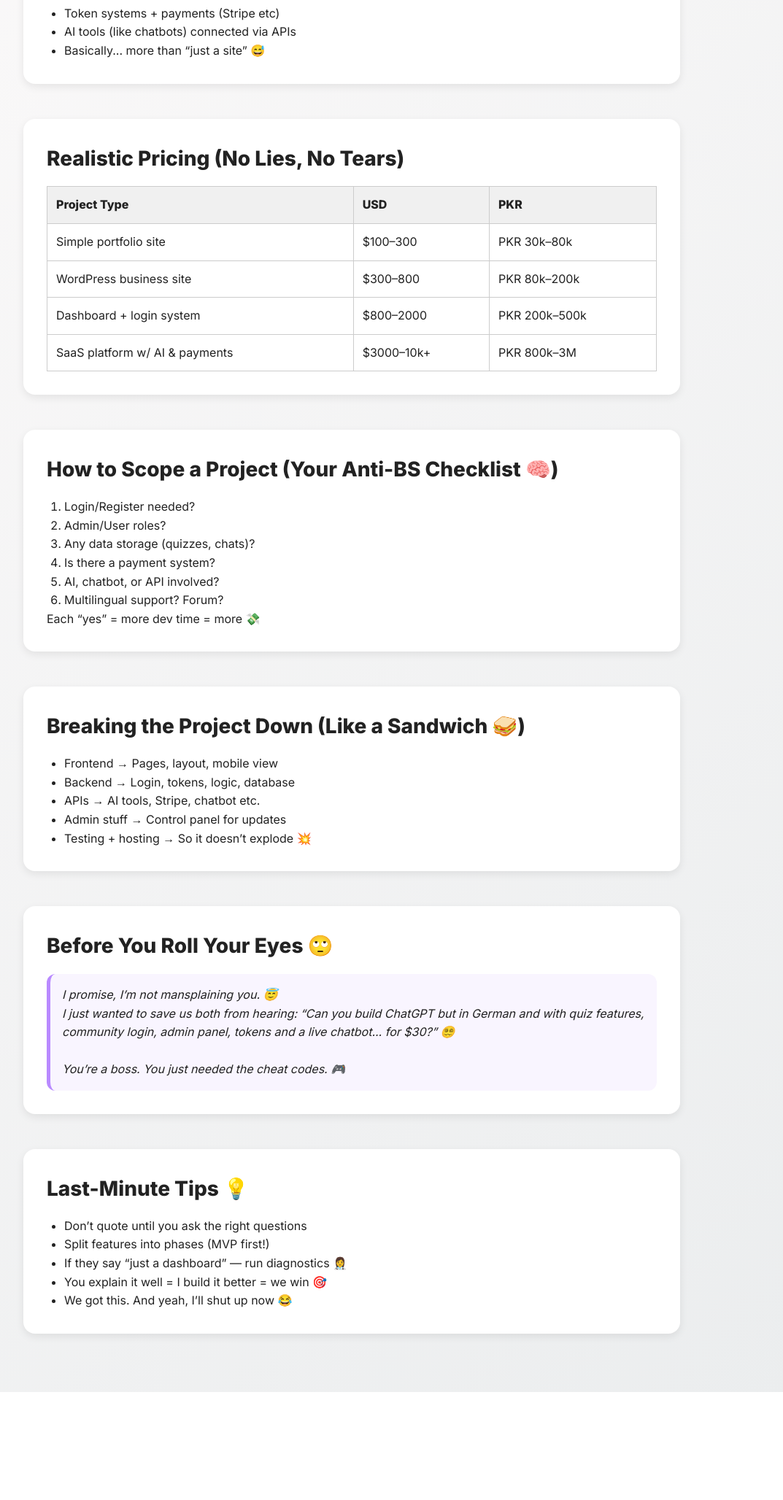
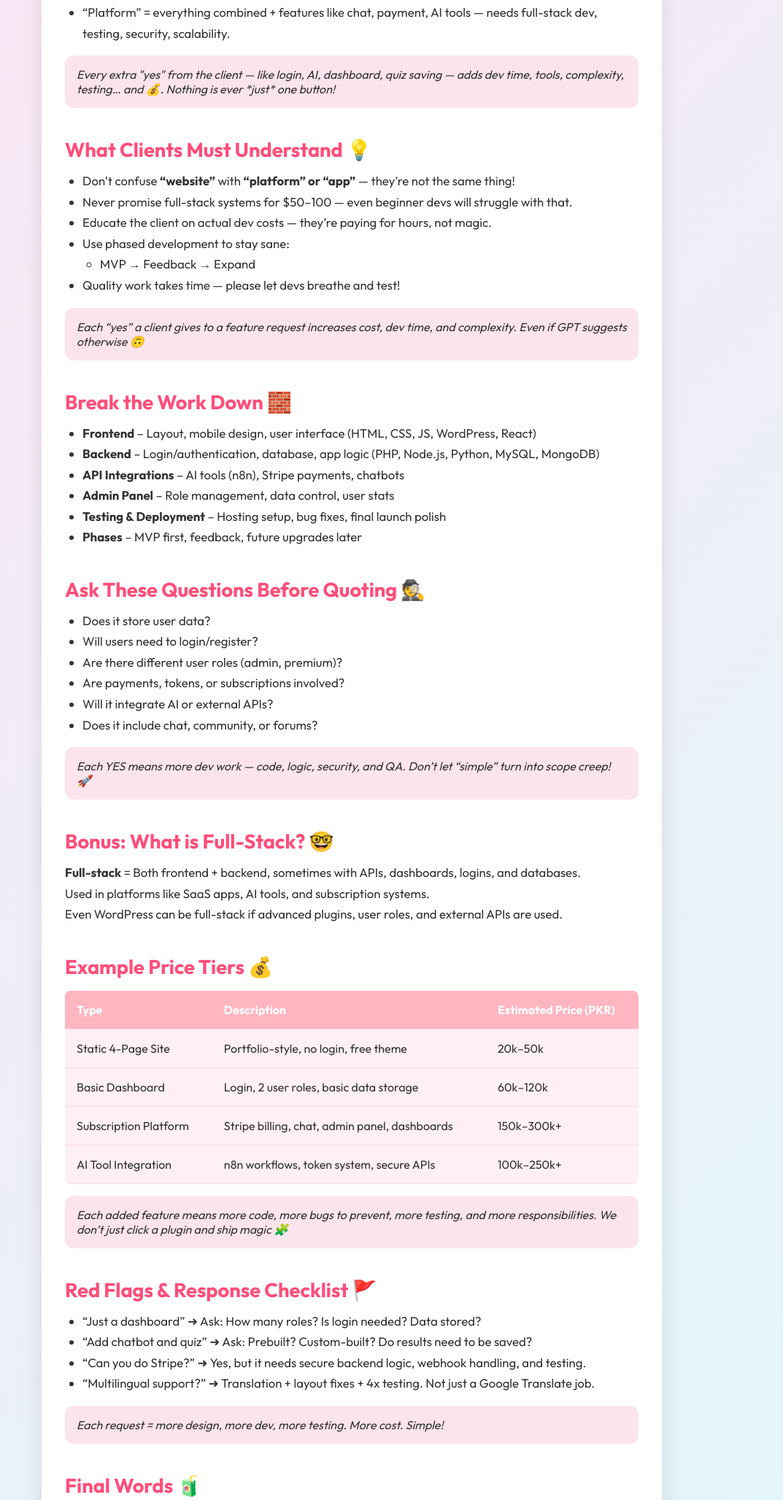
Before and after one commit to ahmedhassan8103/read-me, a plain HTML site: page index.html in a window 1280 px wide. Shown: the part 683-2739 px from the top of the page at 73% size, without its empty margins (158-1231 px from the left). Before the commit the page ends 2591 px from the top, so only its background shows below. Drawn offline with Linux system fonts and the light colour scheme.

Commit message:
Update index.html

```diff
--- a/index.html
+++ b/index.html
@@ -3,157 +3,250 @@
 <head>
   <meta charset="UTF-8" />
   <meta name="viewport" content="width=device-width, initial-scale=1.0" />
-  <title>Dev Stuff But Make It Friendly 💻💅</title>
-  <link href="https://fonts.googleapis.com/css2?family=Inter:wght@400;600;800&display=swap" rel="stylesheet">
+  <title>Project Pricing Survival Kit 💼✨</title>
+  <link href="https://fonts.googleapis.com/css2?family=Outfit:wght@400;600;700&display=swap" rel="stylesheet">
   <style>
-    * { box-sizing: border-box; margin: 0; padding: 0; }
+    * {
+      box-sizing: border-box;
+      margin: 0;
+      padding: 0;
+    }
     body {
-      font-family: 'Inter', sans-serif;
-      background: linear-gradient(135deg, #fdfbfb 0%, #ebedee 100%);
-      color: #222;
+      font-family: 'Outfit', sans-serif;
+      background: linear-gradient(135deg, #ffe4f3, #e0f7fa);
+      color: #333;
       padding: 2rem;
-      line-height: 1.6;
+      overflow-x: hidden;
     }
     header {
       text-align: center;
-      margin-bottom: 3rem;
+      margin-bottom: 2rem;
+      animation: fadeIn 1s ease-in-out;
     }
     header h1 {
-      font-size: 2.5rem;
-      font-weight: 800;
+      font-size: 2.8rem;
+      font-weight: 700;
+      color: #ff4d79;
     }
     header p {
       font-size: 1.1rem;
-      color: #666;
+      color: #555;
+      margin-top: 0.5rem;
+    }
+    .container {
+      max-width: 850px;
+      margin: 0 auto;
+      background: white;
+      border-radius: 1rem;
+      box-shadow: 0 10px 30px rgba(0, 0, 0, 0.1);
+      padding: 2rem;
+      animation: slideUp 1s ease-in-out;
     }
     section {
-      max-width: 900px;
-      margin: auto;
-      margin-bottom: 3rem;
-      padding: 2rem;
-      background: #fff;
-      border-radius: 1rem;
-      box-shadow: 0 4px 12px rgba(0,0,0,0.08);
+      margin-bottom: 2.5rem;
+      animation: fadeInUp 0.8s ease forwards;
     }
     h2 {
-      font-size: 1.75rem;
-      color: #222;
-      margin-bottom: 1rem;
+      font-size: 1.7rem;
+      color: #ff4d79;
+      margin-bottom: 0.75rem;
     }
-    ul, ol {
+    p, li {
+      font-size: 1.05rem;
+      line-height: 1.7;
+    }
+    ul {
       margin-left: 1.5rem;
     }
-    .funny {
-      background: #f9f5ff;
-      border-left: 5px solid #b98aff;
+    .disclaimer {
+      background-color: #fff8dc;
+      border-left: 5px solid #ffa726;
+      padding: 1rem 1.2rem;
+      margin-bottom: 2rem;
+      border-radius: 0.75rem;
+      font-style: italic;
+    }
+    .note {
+      background: #fce4ec;
       padding: 1rem;
       border-radius: 0.75rem;
       font-style: italic;
+      margin-top: 1rem;
     }
-    .disclaimer {
-      background: #fff3cd;
-      border-left: 6px solid #ffc107;
-      padding: 1.25rem;
-      border-radius: 0.8rem;
-      font-size: 1rem;
-      margin-bottom: 2rem;
+    .footer {
+      text-align: center;
+      margin-top: 3rem;
+      font-size: 0.9rem;
+      color: #888;
+      animation: fadeIn 2s ease-in-out;
     }
     table {
       width: 100%;
       border-collapse: collapse;
       margin-top: 1rem;
+      background: #fff0f5;
+      border-radius: 0.5rem;
+      overflow: hidden;
     }
     th, td {
-      border: 1px solid #ccc;
-      padding: 0.75rem;
+      padding: 1rem;
       text-align: left;
+      border-bottom: 1px solid #ffd6e8;
     }
     th {
-      background: #f0f0f0;
+      background-color: #ffb6c1;
+      color: white;
+    }
+    @keyframes fadeIn {
+      from { opacity: 0; } to { opacity: 1; }
+    }
+    @keyframes slideUp {
+      from { transform: translateY(20px); opacity: 0; } to { transform: translateY(0); opacity: 1; }
+    }
+    @keyframes fadeInUp {
+      from { transform: translateY(30px); opacity: 0; } to { transform: translateY(0); opacity: 1; }
     }
   </style>
 </head>
 <body>
+  <audio autoplay loop>
+    <source src="https://cdn.pixabay.com/download/audio/2022/07/24/audio_74c96e4c58.mp3?filename=ukulele-110-bpm-105855.mp3" type="audio/mpeg">
+    Your browser does not support the audio element.
+  </audio>
+
   <header>
-    <h1>Dev Stuff But Make It Cute & Clear 🦄</h1>
-    <p>For my fav business partner who thought I was mansplaining (I wasn’t 😭)</p>
+    <h1>The Project Pricing Survival Kit 💼✨</h1>
+    <p>Because understanding dev quotes shouldn’t feel like decoding the matrix 🧠💖</p>
   </header>
 
+  <div class="container">
     <section class="disclaimer">
-    <strong>Disclaimer:</strong> This isn’t a lecture, a TED Talk, or a mansplain-a-thon. 🙅‍♂️ <br>
-    I just wanted to help you understand dev stuff in a way that’s simple, clear, and maybe even fun (you know, so when clients say “just a simple platform” you know they mean “build me Google but with glitter”). ✨
+      Pinky promise — this is NOT mansplaining 😇<br>
+      It’s just me trying to keep us both safe from “can you build an entire AI-powered SaaS in two days for $30?” type disasters 🚩
     </section>
 
     <section>
-    <h2>Frontend vs Backend (a love story 💘)</h2>
-    <p><strong>Frontend:</strong> The pretty face — buttons, pages, what users click on. Tools: HTML, CSS, WordPress.</p>
-    <p><strong>Backend:</strong> The brain — login systems, data, payments, etc. Tools: Node.js, PHP, Python, APIs.</p>
+      <h2>What the heck is Frontend vs Backend? 👀</h2>
+      <p><strong>Frontend:</strong> The part people see — visuals, layouts, buttons. It’s what users interact with directly in their browser.</p>
+      <p><strong>Backend:</strong> The part that actually does stuff — handles logic, stores data, powers logins and dashboards. It usually runs on a server.</p>
+      <div class="note">Frontend = sparkle ✨ | Backend = substance 🧠</div>
     </section>
 
     <section>
-    <h2>What is a Full-Stack Project?</h2>
+      <h2>Why Some Sites Cost a Kidney 🧾</h2>
       <ul>
-      <li>Login/register with different user types</li>
-      <li>Dashboards for admins and users</li>
-      <li>Token systems + payments (Stripe etc)</li>
-      <li>AI tools (like chatbots) connected via APIs</li>
-      <li>Basically... more than “just a site” 😅</li>
+        <li>“Just a site” = brochure-style, static, 3-4 pages — great for portfolios.</li>
+        <li>“Dashboard” = user logins, saved data, admin areas — needs backend + database + security.</li>
+        <li>“Platform” = everything combined + features like chat, payment, AI tools — needs full-stack dev, testing, security, scalability.</li>
+      </ul>
+      <div class="note">Every extra "yes" from the client — like login, AI, dashboard, quiz saving — adds dev time, tools, complexity, testing… and 💰. Nothing is ever *just* one button!</div>
+    </section>
+<!-- existing code above remains unchanged -->
+
+    <section>
+      <h2>What Clients Must Understand 💡</h2>
+      <ul>
+        <li>Don’t confuse <strong>“website”</strong> with <strong>“platform” or “app”</strong> — they’re not the same thing!</li>
+        <li>Never promise full-stack systems for $50–100 — even beginner devs will struggle with that.</li>
+        <li>Educate the client on actual dev costs — they’re paying for hours, not magic.</li>
+        <li>Use phased development to stay sane:
+          <ul>
+            <li>MVP → Feedback → Expand</li>
+          </ul>
+        </li>
+        <li>Quality work takes time — please let devs breathe and test!</li>
+      </ul>
+      <div class="note">Each “yes” a client gives to a feature request increases cost, dev time, and complexity. Even if GPT suggests otherwise 🙃</div>
+    </section>
+
+    <section>
+      <h2>Break the Work Down 🧱</h2>
+      <ul>
+        <li><strong>Frontend</strong> – Layout, mobile design, user interface (HTML, CSS, JS, WordPress, React)</li>
+        <li><strong>Backend</strong> – Login/authentication, database, app logic (PHP, Node.js, Python, MySQL, MongoDB)</li>
+        <li><strong>API Integrations</strong> – AI tools (n8n), Stripe payments, chatbots</li>
+        <li><strong>Admin Panel</strong> – Role management, data control, user stats</li>
+        <li><strong>Testing & Deployment</strong> – Hosting setup, bug fixes, final launch polish</li>
+        <li><strong>Phases</strong> – MVP first, feedback, future upgrades later</li>
       </ul>
     </section>
 
     <section>
-    <h2>Realistic Pricing (No Lies, No Tears)</h2>
-    <table>
-      <tr><th>Project Type</th><th>USD</th><th>PKR</th></tr>
-      <tr><td>Simple portfolio site</td><td>$100–300</td><td>PKR 30k–80k</td></tr>
-      <tr><td>WordPress business site</td><td>$300–800</td><td>PKR 80k–200k</td></tr>
-      <tr><td>Dashboard + login system</td><td>$800–2000</td><td>PKR 200k–500k</td></tr>
-      <tr><td>SaaS platform w/ AI & payments</td><td>$3000–10k+</td><td>PKR 800k–3M</td></tr>
-    </table>
+      <h2>Ask These Questions Before Quoting 🕵️</h2>
+      <ul>
+        <li>Does it store user data?</li>
+        <li>Will users need to login/register?</li>
+        <li>Are there different user roles (admin, premium)?</li>
+        <li>Are payments, tokens, or subscriptions involved?</li>
+        <li>Will it integrate AI or external APIs?</li>
+        <li>Does it include chat, community, or forums?</li>
+      </ul>
+      <div class="note">Each YES means more dev work — code, logic, security, and QA. Don’t let “simple” turn into scope creep! 🚀</div>
     </section>
 
     <section>
-    <h2>How to Scope a Project (Your Anti-BS Checklist 🧠)</h2>
-    <ol>
-      <li>Login/Register needed?</li>
-      <li>Admin/User roles?</li>
-      <li>Any data storage (quizzes, chats)?</li>
-      <li>Is there a payment system?</li>
-      <li>AI, chatbot, or API involved?</li>
-      <li>Multilingual support? Forum?</li>
-    </ol>
-    <p>Each “yes” = more dev time = more 💸</p>
+      <h2>Bonus: What is Full-Stack? 🤓</h2>
+      <p><strong>Full-stack</strong> = Both frontend + backend, sometimes with APIs, dashboards, logins, and databases.</p>
+      <p>Used in platforms like SaaS apps, AI tools, and subscription systems.</p>
+      <p>Even WordPress can be full-stack if advanced plugins, user roles, and external APIs are used.</p>
     </section>
 
     <section>
-    <h2>Breaking the Project Down (Like a Sandwich 🥪)</h2>
-    <ul>
-      <li>Frontend → Pages, layout, mobile view</li>
-      <li>Backend → Login, tokens, logic, database</li>
-      <li>APIs → AI tools, Stripe, chatbot etc.</li>
-      <li>Admin stuff → Control panel for updates</li>
-      <li>Testing + hosting → So it doesn’t explode 💥</li>
-    </ul>
+      <h2>Example Price Tiers 💰</h2>
+      <table>
+        <thead>
+          <tr>
+            <th>Type</th>
+            <th>Description</th>
+            <th>Estimated Price (PKR)</th>
+          </tr>
+        </thead>
+        <tbody>
+          <tr>
+            <td>Static 4-Page Site</td>
+            <td>Portfolio-style, no login, free theme</td>
+            <td>20k–50k</td>
+          </tr>
+          <tr>
+            <td>Basic Dashboard</td>
+            <td>Login, 2 user roles, basic data storage</td>
+            <td>60k–120k</td>
+          </tr>
+          <tr>
+            <td>Subscription Platform</td>
+            <td>Stripe billing, chat, admin panel, dashboards</td>
+            <td>150k–300k+</td>
+          </tr>
+          <tr>
+            <td>AI Tool Integration</td>
+            <td>n8n workflows, token system, secure APIs</td>
+            <td>100k–250k+</td>
+          </tr>
+        </tbody>
+      </table>
+      <div class="note">Each added feature means more code, more bugs to prevent, more testing, and more responsibilities. We don’t just click a plugin and ship magic 🧩</div>
     </section>
 
     <section>
-    <h2>Before You Roll Your Eyes 🙄</h2>
-    <div class="funny">
-      I promise, I’m not mansplaining you. 😇<br>
-      I just wanted to save us both from hearing: “Can you build ChatGPT but in German and with quiz features, community login, admin panel, tokens and a live chatbot... for $30?” 😵‍💫<br><br>
-      You’re a boss. You just needed the cheat codes. 🎮
-    </div>
+      <h2>Red Flags & Response Checklist 🚩</h2>
+      <ul>
+        <li>“Just a dashboard” ➜ Ask: How many roles? Is login needed? Data stored?</li>
+        <li>“Add chatbot and quiz” ➜ Ask: Prebuilt? Custom-built? Do results need to be saved?</li>
+        <li>“Can you do Stripe?” ➜ Yes, but it needs secure backend logic, webhook handling, and testing.</li>
+        <li>“Multilingual support?” ➜ Translation + layout fixes + 4x testing. Not just a Google Translate job.</li>
+      </ul>
+      <div class="note">Each request = more design, more dev, more testing. More cost. Simple!</div>
     </section>
 
     <section>
-    <h2>Last-Minute Tips 💡</h2>
-    <ul>
-      <li>Don’t quote until you ask the right questions</li>
-      <li>Split features into phases (MVP first!)</li>
-      <li>If they say “just a dashboard” — run diagnostics 👩‍⚕️</li>
-      <li>You explain it well = I build it better = we win 🎯</li>
-      <li>We got this. And yeah, I’ll shut up now 😂</li>
-    </ul>
+      <h2>Final Words 🧃</h2>
+      <p>You’ve got amazing client instincts — this guide is just so we don’t walk into wild projects undercharging ourselves for stuff that needs serious time & tech 🔧💻</p>
+      <div class="note">I’m always here to break things down (respectfully 😅)</div>
     </section>
+  </div>
+
+  <div class="footer">
+    With memes, caffeine, and respect — from your friendly dev 🫶
+  </div>
 </body>
 </html>
```
Lines whose indentation alone changed are shown as unchanged.
